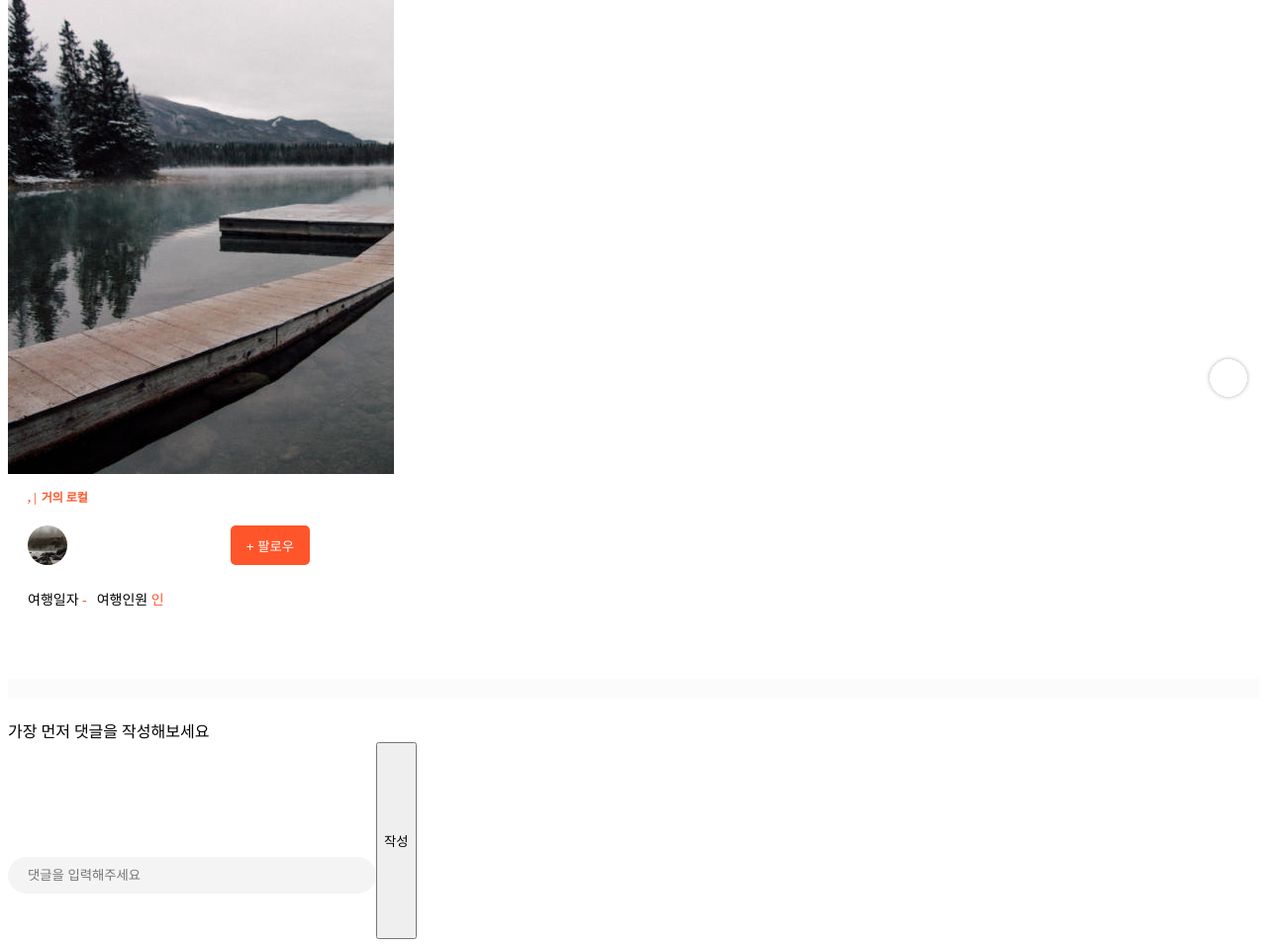
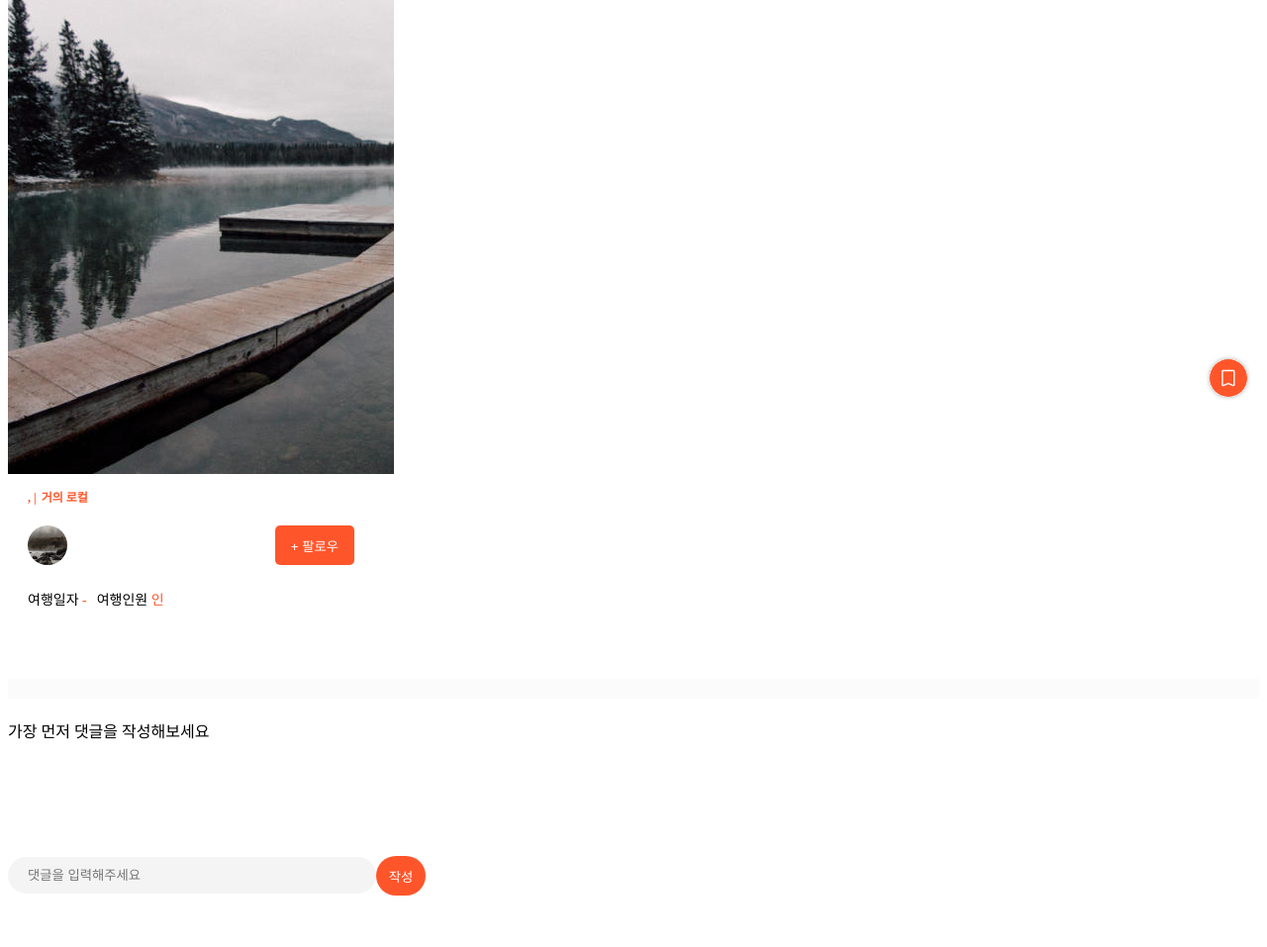
Before and after one commit to 2023-HERETHON/2023-Herethon-4, a Django app: template local/travels/templates/travels/travel_detail.html in a window 1280 px wide. Shown: the part 42-999 px from the top of the page at 99% size. Run offline with Django 4.2, Linux system fonts and the light colour scheme; the template is opened without the code that fills it: values that come from a table or form of the project are taken from there, others are empty; the visitor is signed in with stand-in values (Sample User, id 1); data comes from the database, SQL or seed files in the repository.

Commit message:
travel-detail ui 수정 및 북마크 ui 개선

```diff
--- a/local/travels/static/css/travel_detail.css
+++ b/local/travels/static/css/travel_detail.css
@@ -86,7 +86,7 @@
 #follow-btn {
     width: 80px;
     height: 40px;
-    margin-left: 155px;
+    margin-left: 200px;
     background-color: #FF552B;
     border: 0px;
     color: #fff;
@@ -132,7 +132,7 @@
     font-size: 12px;
     font-style: normal;
     font-weight: 500;
-    margin-top: 5pxx;
+    margin-top: 5px;
 }
 #like-btn {
     background-color: transparent;
@@ -175,3 +175,15 @@
     display: flex;
 
 }
+.write-box {
+    display: flex;
+}
+#write-btn {
+    background-color: #FF552B;
+    border: 0px;
+    color: #fff;
+    height: 40px;
+    width: 50px;
+    margin-top: 115px;
+    border-radius: 20px;
+}
--- a/local/travels/templates/travels/travel_detail.html
+++ b/local/travels/templates/travels/travel_detail.html
@@ -20,9 +20,9 @@
         <form action="{% url 'travels:travel_likes' travel.pk %}" method="POST">
             {% csrf_token %}
             {% if user in travel.likes.all %}
-            <button type="submit" id="bm_btn">저장안함</button>
+            <button type="submit" id="bm_btn"><img src="../../static/img/bookmark.svg"></button>
             {% else %}
-            <button type="submit" id="bm_btn"><img src="../../static/img/bookmark.svg"></button>
+            <button type="submit" id="bm_btn"><img src="../../static/img/yes-bm.svg"></button>
             {% endif %}
         </form>
         {% endif %}
@@ -89,11 +89,13 @@
         가장 먼저 댓글을 작성해보세요
         {% endfor %}
         {% if user.is_authenticated %}
+        <div class="write-box">
         <form method="post" id = "comment-form">
             {% csrf_token %}
             {{form.as_p}}
-            <button type="submit" value="작성 완료">작성</button>
+            <button type="submit" value="작성 완료" id="write-btn">작성</button>
         </form>
+        </div>
         {% else %}
         <input type="text" name="content" placeholder="댓글을 작성하려면 로그인을 해주세요" disabled>
         {% endif %}
--- a/local/users/static/css/onboarding.css
+++ b/local/users/static/css/onboarding.css
@@ -52,7 +52,7 @@
 #phone-login {
     margin-left: 10px;
     margin-top: 10px;
-    width: 349px;
+    width: 360px;
     height: 58px;
     border: 0;
     background-color: #F4F4F4;
```
Also changed, not shown: local/travels/static/img/yes-bm.svg (added).
